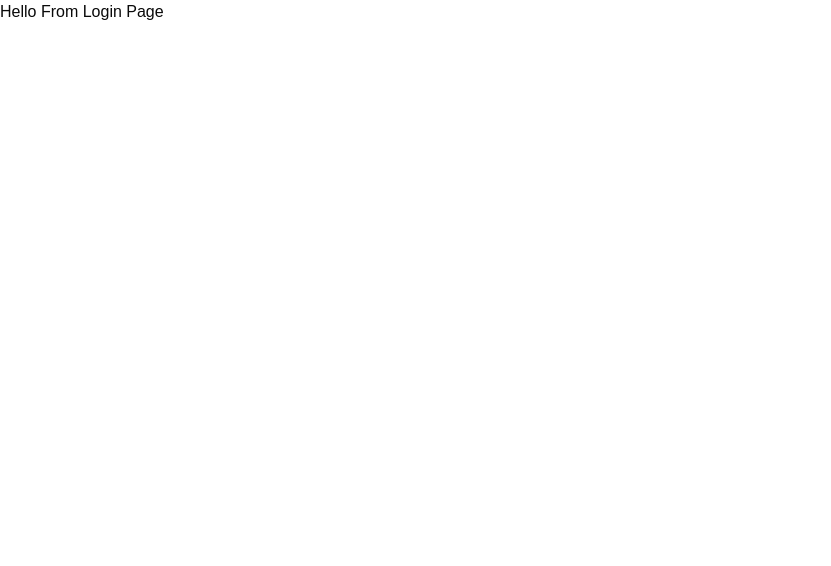
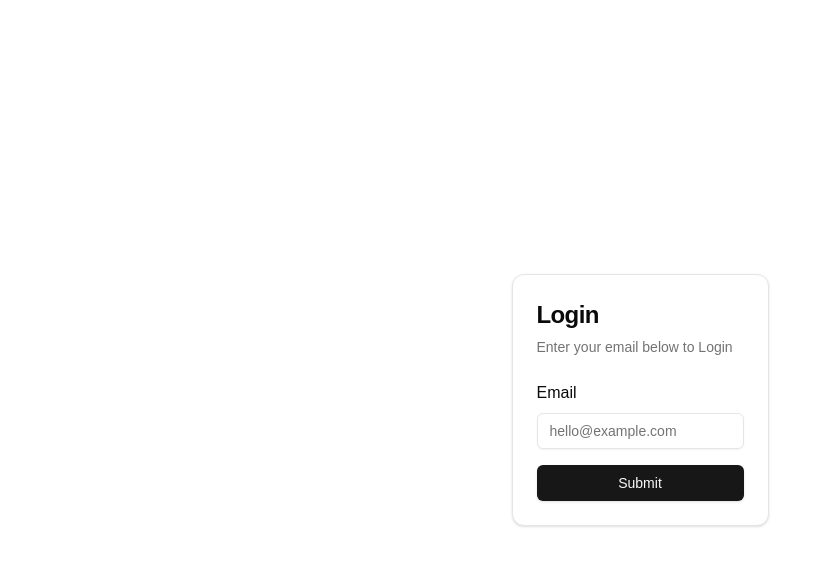
Before and after one commit to akkiaryan/InvoiceArk, a Next.js app: page /login in a window 1280 px wide. Shown: the top 566 px of the page, without its empty margins (0-831 px from the left). Built offline with nearby package versions, Linux system fonts and the light colour scheme.

Commit message:
completed the login page

```diff
--- a/app/login/page.tsx
+++ b/app/login/page.tsx
@@ -1,7 +1,29 @@
+import { Button } from "@/components/ui/button";
+import { Card,CardContent,CardDescription, CardHeader,CardTitle } from "@/components/ui/card";
+import { Input } from "@/components/ui/input";
+import { Label } from "@radix-ui/react-label";
+
 export default function Login(){
     return (
-        <div>
-            <h1>Hello From Login Page</h1>
-        </div>
+       <>
+       <div className="flex h-screen w-full items-center justify-center px-4">
+        <Card className = "max-w-sm">
+            <CardHeader>
+                <CardTitle className="text-2xl">Login</CardTitle>
+                <CardDescription>Enter your email below to Login</CardDescription>
+            </CardHeader>
+            <CardContent>
+                <form className="flex flex-col gap-y-4">
+                    <div className="flex flex-col gap-y-2">
+                        <Label>Email</Label>
+                        <Input placeholder="hello@example.com" />
+                    </div>
+                    <Button>Submit</Button>
+                </form>
+            </CardContent>
+        </Card>
+
+       </div>
+       </>
     )
 }
```
